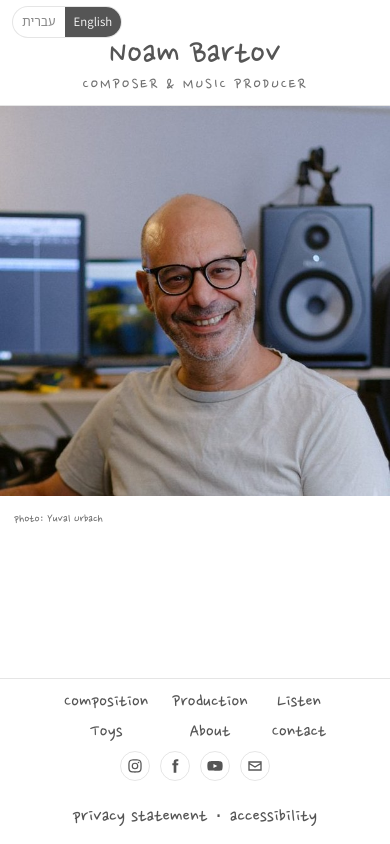
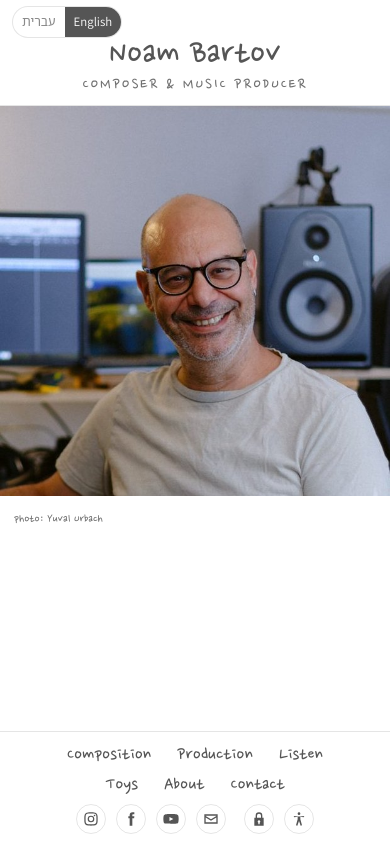
Before and after one commit to noambartov/noambartov-site, a plain HTML site: page index.html in a window 390 px wide. Drawn offline with Linux system fonts and the light colour scheme; a web font is replaced by a local one.

Commit message:
Footer: privacy & accessibility as round icon buttons; equal spacing in mobile menu
Co-Authored-By: Claude Opus 5.5 <noreply@anthropic.com>
Claude-Session: https://claude.ai/code/session_01FWNcKrdTpQdrVtwQvm8RVK

```diff
--- a/index.html
+++ b/index.html
@@ -137,7 +137,7 @@
   .social a{width:40px;height:40px;display:flex;align-items:center;justify-content:center;border-radius:50%;border:1px solid var(--line)}
   .social a:hover{border-color:var(--accent);color:var(--accent)}
   .social svg{width:20px;height:20px;fill:currentColor}
-  .legal-links a{margin:0 8px}
+  .legal-links a{margin:0}
 
   /* אנגלית: הפונטים והסגנון המקוריים מ-Carrd */
   html[lang=en] body{font-family:'Abel',sans-serif}
@@ -176,6 +176,7 @@
   .social a{width:30px !important;height:30px !important}
   .social svg{width:16px !important;height:16px !important}
   .legal-links{margin:0}
+  .vh{position:absolute;width:1px;height:1px;overflow:hidden;clip:rect(0 0 0 0);white-space:nowrap}
   .lang-switch{position:absolute !important;top:10px !important;left:12px !important;right:auto !important;inset-inline-end:auto}
 
   /* תמונה לרוחב כל המסך, כמו במקור */
@@ -236,6 +237,10 @@
   @media (max-width:600px){
     footer nav{display:grid !important;grid-template-columns:repeat(3,auto);justify-content:center !important;justify-items:center;overflow-x:visible;white-space:nowrap;gap:0 24px !important;padding:0 8px;font-size:1.25rem !important}
     html[lang=he] footer nav{font-size:1.2rem !important}
+    /* שתי שורות של 3, אותו רווח בין כל שתי מילים */
+    footer nav{display:flex !important;flex-wrap:wrap !important;justify-content:center !important;gap:0 26px !important}
+    footer nav::before{content:"";flex-basis:100%;order:1}
+    footer nav a:nth-child(n+4){order:2}
   }
   /* Ktav Yad גדול יותר מ-Playpen באותו גודל, לכן מקטינים */
   html[lang=he] .page-title{font-size:2rem}
@@ -529,9 +534,10 @@
       <a href="https://www.youtube.com/channel/UCBq8MQEzcp3dUQGlKJZiymg" target="_blank" rel="noopener" aria-label="YouTube"><svg viewBox="0 0 24 24"><path d="M23 7.2a3 3 0 0 0-2.1-2.1C19 4.6 12 4.6 12 4.6s-7 0-8.9.5A3 3 0 0 0 1 7.2 31 31 0 0 0 .5 12a31 31 0 0 0 .5 4.8 3 3 0 0 0 2.1 2.1c1.9.5 8.9.5 8.9.5s7 0 8.9-.5a3 3 0 0 0 2.1-2.1 31 31 0 0 0 .5-4.8 31 31 0 0 0-.5-4.8zM9.7 15V9l5.8 3-5.8 3z"/></svg></a>
       <a href="mailto:noambt@gmail.com" aria-label="Email"><svg viewBox="0 0 24 24"><path d="M2 5h20v14H2V5zm2 2v.5l8 5 8-5V7H4zm16 2.8-8 5-8-5V17h16V9.8z"/></svg></a>
     </div>
-    <p class="small legal-links">
-      <a href="#privacy"><span data-l="en">privacy statement</span><span data-l="he">מדיניות פרטיות</span></a>·<a href="#accessibility"><span data-l="en">accessibility</span><span data-l="he">נגישות</span></a>
-    </p>
+    <div class="social legal-links">
+      <a href="#privacy"><svg viewBox="0 0 24 24" aria-hidden="true"><path d="M12 2a5 5 0 0 0-5 5v3H5v12h14V10h-2V7a5 5 0 0 0-5-5zm-3 5a3 3 0 0 1 6 0v3H9V7zm3 7a2 2 0 0 1 1 3.7V20h-2v-2.3A2 2 0 0 1 12 14z"/></svg><span class="vh" data-l="en">privacy statement</span><span class="vh" data-l="he">מדיניות פרטיות</span></a>
+      <a href="#accessibility"><svg viewBox="0 0 24 24" aria-hidden="true"><circle cx="12" cy="4" r="2"/><path d="M4 7.5 5 9.5l5-1v4l-2.5 9 2 .5L12 15l2.5 7 2-.5-2.5-9v-4l5 1 1-2c-5 1-11 1-16 0z"/></svg><span class="vh" data-l="en">accessibility</span><span class="vh" data-l="he">נגישות</span></a>
+    </div>
     </div>
   </div>
 </footer>
```
